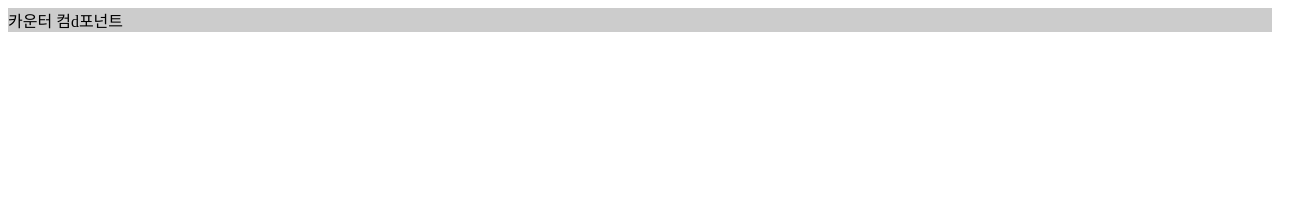
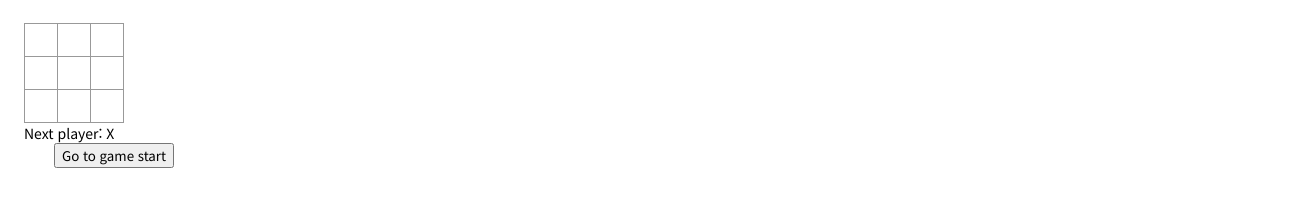
Before and after one commit to cizz3007/es6, a React app: page / in a window 1280 px wide. Shown: the whole page, 1304 px wide, since content can reach past the window. Built offline with nearby package versions, Linux system fonts and the light colour scheme.

Commit message:
2018-06-12

```diff
--- a/public/index.html
+++ b/public/index.html
@@ -5,7 +5,8 @@
     <title>Title</title>
 </head>
 <body>
-    <div id="app"></div>
-<script src="../dist/main.bundle.js" type="text/javascript"></script>
+    <section id="app">
+    </section>
+    <script src="../dist/main.bundle.js" type="text/javascript"></script>
 </body>
 </html>
--- /dev/null
+++ b/src/components/Header/Header.css
@@ -0,0 +1,6 @@
+@charset "UTF-8";
+
+.header{
+    padding: 50px 0 ;
+    background: antiquewhite;
+}
--- /dev/null
+++ b/src/index.css
@@ -0,0 +1,51 @@
+@charset "UTF-8";
+body {
+    font: 14px "Century Gothic", Futura, sans-serif;
+    margin: 24px;
+}
+
+ol, ul {
+    padding-left: 30px;
+}
+
+.board-row:after {
+    clear: both;
+    content: "";
+    display: table;
+}
+
+.status {
+    margin-bottom: 10px;
+}
+
+.square {
+    background: #fff;
+    border: 1px solid #999;
+    float: left;
+    font-size: 24px;
+    font-weight: bold;
+    line-height: 34px;
+    height: 34px;
+    margin-right: -1px;
+    margin-top: -1px;
+    padding: 0;
+    text-align: center;
+    width: 34px;
+}
+
+.square:focus {
+    outline: none;
+}
+
+.kbd-navigation .square:focus {
+    background: #ddd;
+}
+
+.game {
+    display: flex;
+    flex-direction: row;
+}
+
+.game-info {
+    margin-left: 20px;
+}
--- a/src/index.js
+++ b/src/index.js
@@ -1,7 +1,149 @@
 import React from 'react';
 import ReactDOM from 'react-dom';
-import Counter from './components/Counter';
 
-ReactDOM.render(
-    <Counter onClick={ () => { console.log(1234); } }></Counter>, document.getElementById('app')
-);
+import './reset.css';
+import styles from './index.css';
+function Square(props) {
+    return (
+        <button className={styles.square} onClick={props.onClick}>
+            {props.value}
+        </button>
+    );
+}
+
+class Board extends React.Component {
+    renderSquare(i) {
+        return (
+            <Square
+                value={this.props.squares[i]}
+                onClick={() => this.props.onClick(i)}
+            />
+        );
+    }
+
+    render() {
+        return (
+            <div>
+                <div className={styles["board-row"]}>
+                    {this.renderSquare(0)}
+                    {this.renderSquare(1)}
+                    {this.renderSquare(2)}
+                </div>
+                <div className={styles["board-row"]}>
+                    {this.renderSquare(3)}
+                    {this.renderSquare(4)}
+                    {this.renderSquare(5)}
+                </div>
+                <div className={styles["board-row"]}>
+                    {this.renderSquare(6)}
+                    {this.renderSquare(7)}
+                    {this.renderSquare(8)}
+                </div>
+            </div>
+        );
+    }
+}
+
+class Game extends React.Component {
+    constructor(props) {
+        super(props);
+        this.state = {
+            history: [
+                {
+                    squares: Array(9).fill(null)
+                }
+            ],
+            stepNumber: 0,
+            xIsNext: true
+        };
+    }
+
+    handleClick(i) {
+        const history = this.state.history.slice(0, this.state.stepNumber + 1);
+        const current = history[history.length - 1];
+        const squares = current.squares.slice();
+        if (calculateWinner(squares) || squares[i]) {
+            return;
+        }
+        squares[i] = this.state.xIsNext ? "X" : "O";
+        this.setState({
+            history: history.concat([
+                {
+                    squares: squares
+                }
+            ]),
+            stepNumber: history.length,
+            xIsNext: !this.state.xIsNext
+        });
+    }
+
+    jumpTo(step) {
+        this.setState({
+            stepNumber: step,
+            xIsNext: (step % 2) === 0
+        });
+    }
+
+    render() {
+        const history = this.state.history;
+        const current = history[this.state.stepNumber];
+        const winner = calculateWinner(current.squares);
+
+        const moves = history.map((step, move) => {
+            const desc = move ?
+                'Go to move #' + move :
+                'Go to game start';
+            return (
+                <li key={move}>
+                    <button onClick={() => this.jumpTo(move)}>{desc}</button>
+                </li>
+            );
+        });
+
+        let status;
+        if (winner) {
+            status = "Winner: " + winner;
+        } else {
+            status = "Next player: " + (this.state.xIsNext ? "X" : "O");
+        }
+
+        return (
+            <div className="game">
+                <div className="game-board">
+                    <Board
+                        squares={current.squares}
+                        onClick={i => this.handleClick(i)}
+                    />
+                </div>
+                <div className="game-info">
+                    <div>{status}</div>
+                    <ol>{moves}</ol>
+                </div>
+            </div>
+        );
+    }
+}
+
+// ========================================
+
+ReactDOM.render(<Game />, document.getElementById("app"));
+
+function calculateWinner(squares) {
+    const lines = [
+        [0, 1, 2],
+        [3, 4, 5],
+        [6, 7, 8],
+        [0, 3, 6],
+        [1, 4, 7],
+        [2, 5, 8],
+        [0, 4, 8],
+        [2, 4, 6]
+    ];
+    for (let i = 0; i < lines.length; i++) {
+        const [a, b, c] = lines[i];
+        if (squares[a] && squares[a] === squares[b] && squares[a] === squares[c]) {
+            return squares[a];
+        }
+    }
+    return null;
+}
--- /dev/null
+++ b/src/reset.css
@@ -0,0 +1,148 @@
+@charset "UTF-8";
+/* CSS Document */
+/*리틀원 CSS 초기화*/
+/*RESET CSS*/
+@import url(//fonts.googleapis.com/earlyaccess/notosanskr.css);
+
+a{
+    color:#333;
+}
+html,body{
+    font-family:system, -apple-system, BlinkMacSystemFont, "Noto Sans KR", "Noto Sans", "Apple SD Gothic Neo", "애플 SD 산돌고딕 Neo", Sans-serif;
+    width:100%;
+    height: 100%;
+}
+:lang(ko){
+    font-family: "Noto Sans KR", "Noto Sans", Sans-Serif;
+}
+:lang(ja){
+
+}
+:lang(zh-Hans){
+
+}
+
+:lang(en){
+    font-family: system, -apple-system, BlinkMacSystemFont, "Roboto", Sans-Serif;
+}
+/*Not Draggable (+IE9)*/
+html, body {/*드래그 방지 (+IE9)*/
+    user-drag: none;
+    user-select: none;
+    -moz-user-select: none;
+    -webkit-user-drag: none;
+    -webkit-user-select: none;
+    -ms-user-select: none;
+}
+/*드래그 했을 때 색깔 드래그영역의 색깔*/
+::-moz-selection {
+    background: #ffcea6;
+}
+::selection {
+    background: #ffcea6;
+}
+html, body, div, span, applet, object, iframe,
+h1, h2, h3, h4, h5, h6, p, blockquote, pre,
+a, abbr, acronym, address, big, cite, code,
+del, dfn, em, img, ins, kbd, q, s, samp,
+small, strike, strong, sub, sup, tt, var,
+b, u, i, center,
+dl, dt, dd, ol, ul, li,
+fieldset, form, label, legend,
+table, caption, tbody, tfoot, thead, tr, th, td,
+article, aside, canvas, details, embed,
+figure, figcaption, footer, header, hgroup,
+menu, nav, output, ruby, section, summary,
+time, mark, audio, video {
+    margin: 0;
+    padding: 0;
+    border: 0;
+    font-size: 100%;
+    vertical-align: middle;
+    text-decoration:none;
+    font-style: normal;
+    /*폰트굵기는 사용 폰트에 따라 설정 할 것*/
+    font-weight: normal;
+    /*font 안티얼라이징*/
+    -moz-osx-font-smoothing: grayscale;
+    /*max os x /maxOs*/
+    -webkit-font-smoothing:antialiased;
+
+}
+/* HTML5 display-role reset for older browsers */
+article, aside, details, figcaption, figure,
+footer, header, hgroup, menu, nav, section, summary, main {
+    display: block;
+}
+body {
+    line-height: 1;
+}
+ol, ul {
+    list-style: none;
+}
+ol::after, ul::after{
+    clear:both;
+    content:"";
+    display: block;
+}
+blockquote, q {
+    quotes: none;
+}
+blockquote:before, blockquote:after,
+q:before, q:after {
+    content: '';
+    content: none;
+}
+table {
+    border-collapse: collapse;
+    border-spacing: 0;
+}
+.clearfix{
+    content:"";
+    display: block;
+    clear: both;
+}
+img{
+    border: none;
+}
+
+/*웹접근성*/
+caption, legend{
+    visibility:hidden;
+    position:absolute;
+    left:-9999em;
+    width:1px;
+    height:1px;
+    margin:0;
+    padding:0;
+    background:none;
+    font-size:0;
+    line-height:0;
+    text-indent:-9999em
+}
+
+/*크로스 브라우징*/
+/*ie10, ie11의 네이티브 화살표 숨기기*/
+select::-ms-expand{
+    display: none;
+}
+/*selectbox 초기화*/
+
+/* 구글 input box 자동완성 노란색 배경 초기화 */
+input:-webkit-autofill, textarea:-webkit-autofill, select:-webkit-autofill {
+    -webkit-box-shadow: 0 0 0 1000px #fff inset !important;
+}
+input:-webkit-autofill,
+input:-webkit-autofill:hover,
+input:-webkit-autofill:focus,
+input:-webkit-autofill:active {
+    transition: background-color 5000s ease-in-out 0s;
+}
+input:disabled{
+    background-color:#fff;
+    opacity: .5;
+}
+/*페이지 깜빡임 처리*/
+.no-js{
+    display: none;
+}
--- a/webpack.config.js
+++ b/webpack.config.js
@@ -26,7 +26,7 @@ module.exports = {
                         loader: "css-loader",
                         options: {
                             modules:true,
-                            localIdentName:'Littleone_[path][name]__[local]--[hash:base64:5]',
+                            localIdentName:'[name]_[hash:base64:10]',
                             minimize:true
                         }
                     }
```
Also changed, not shown: src/components/Header/Header.js (added, +12 -0 lines), src/minus.test.js (renamed from src/components/minus.test.js, +1 -1 lines), dist/main.bundle.js, src/components/Counter/Counter.css (renamed from src/components/Counter.css), src/components/Counter/Counter.js (renamed from src/components/Counter.js).
